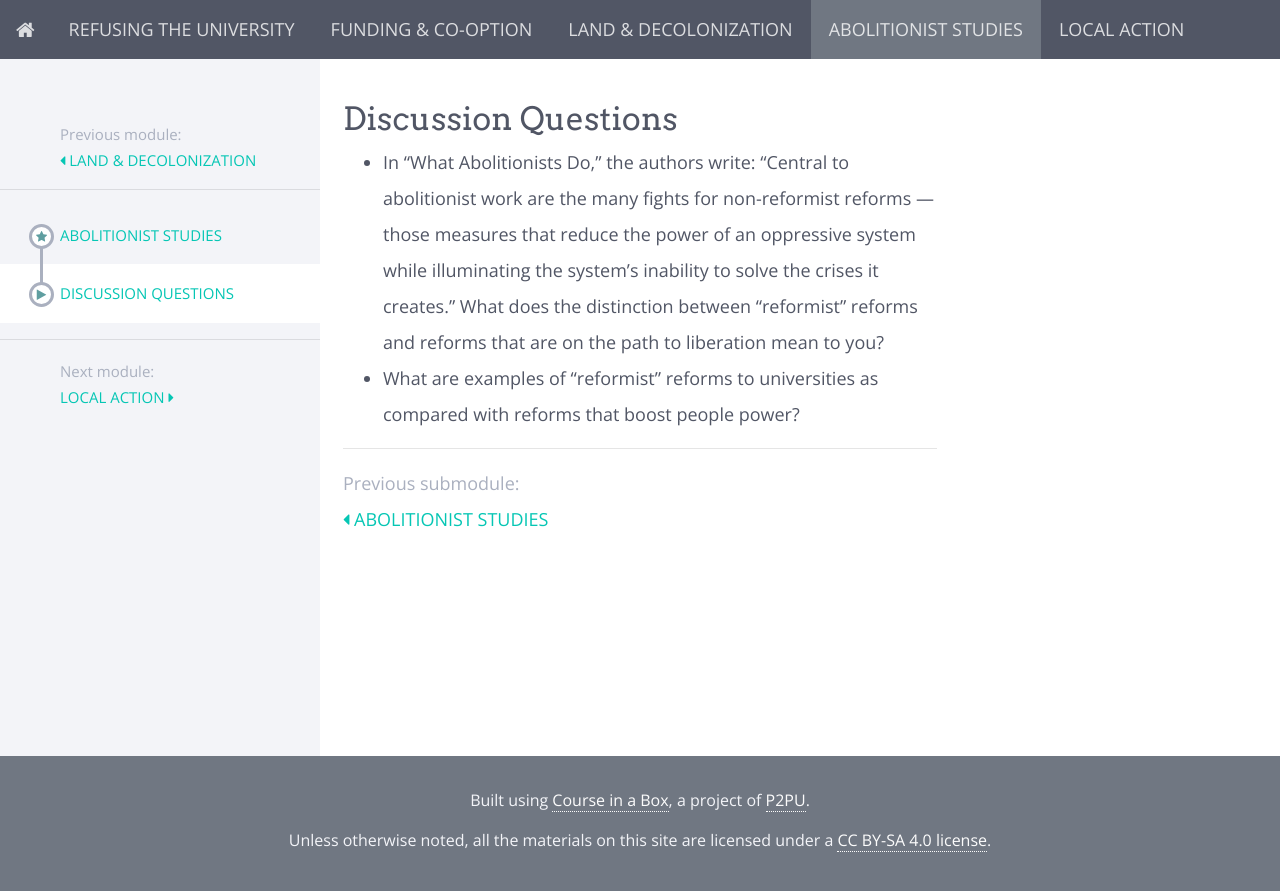
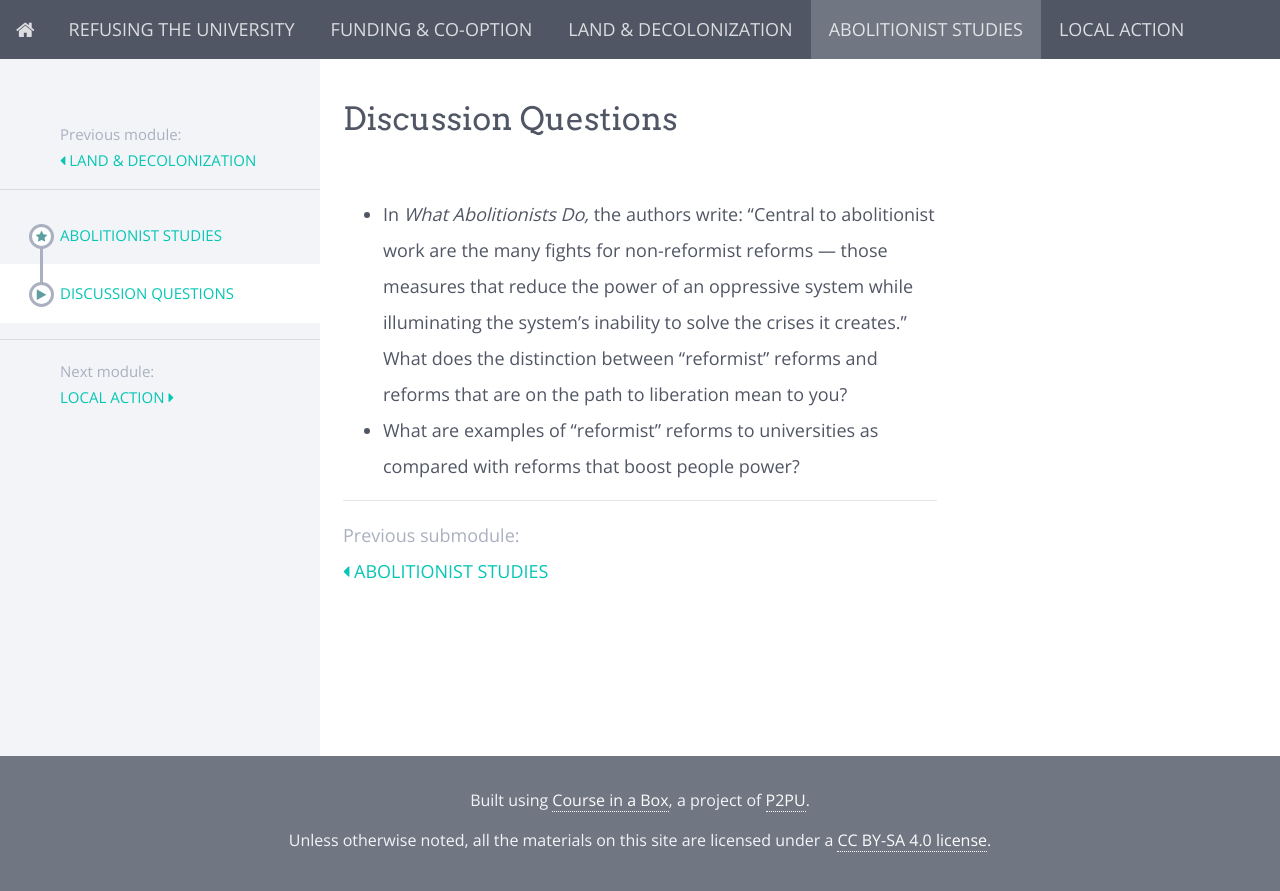
Before and after one commit to GrifP/abolishing-the-university, a Jekyll site: the page built from modules/Abolitionist Studies/_posts/2000-01-02-discussion-questions.md, in a window 1280 px wide. Shown: the top 891 px of the page. Built offline with Jekyll 4.4.1, drawn with Linux system fonts in a browser that asks for light colours; nearby versions of some CDN libraries.

Commit message:
Update 2000-01-02-discussion-questions.md

```diff
--- a/modules/Abolitionist Studies/_posts/2000-01-02-discussion-questions.md
+++ b/modules/Abolitionist Studies/_posts/2000-01-02-discussion-questions.md
@@ -3,5 +3,6 @@ title: Discussion Questions
 ---
 
 ## Discussion Questions
-*   In “What Abolitionists Do,” the authors write: “Central to abolitionist work are the many fights for non-reformist reforms — those measures that reduce the power of an oppressive system while illuminating the system’s inability to solve the crises it creates.” What does the distinction between “reformist” reforms and reforms that are on the path to liberation mean to you?
+<br>
+*   In *What Abolitionists Do,* the authors write: “Central to abolitionist work are the many fights for non-reformist reforms — those measures that reduce the power of an oppressive system while illuminating the system’s inability to solve the crises it creates.” What does the distinction between “reformist” reforms and reforms that are on the path to liberation mean to you?
 *   What are examples of “reformist” reforms to universities as compared with reforms that boost people power?
```
